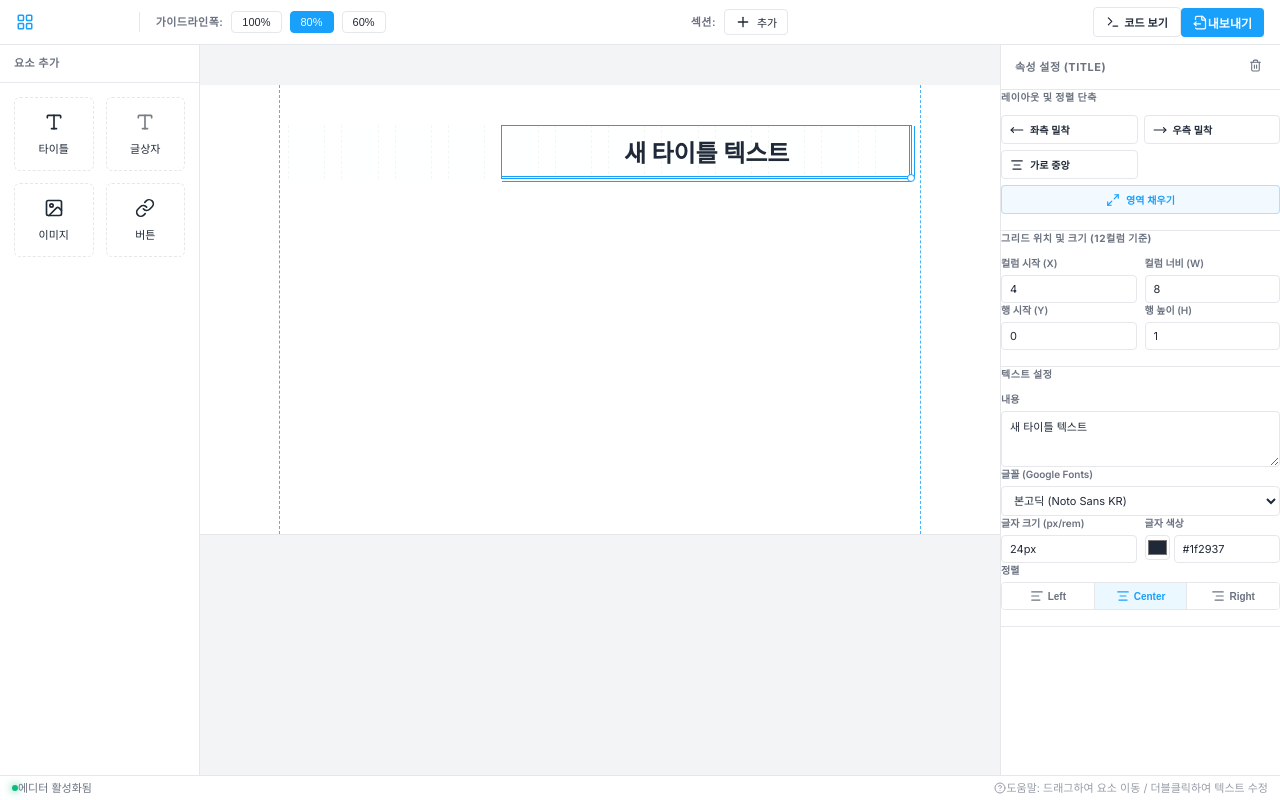
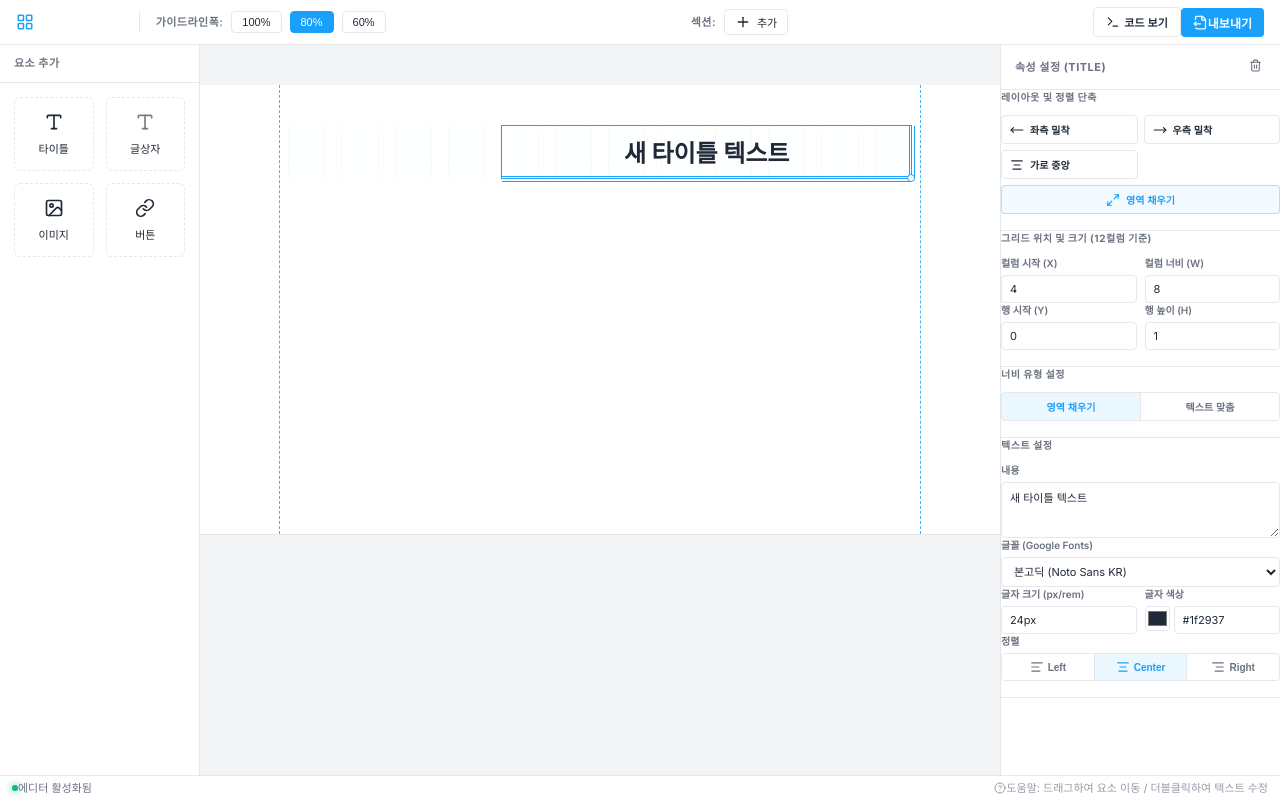
Before and after one commit to yoonzda/grid, a React (Vite) app: page / in a window 1280 px wide. Both pictures are taken after a click on the button "타이틀". Built offline with nearby package versions, Linux system fonts and the light colour scheme.

Commit message:
기능: 요소 너비 설정 옵션 추가 (영역 채우기 vs 텍스트 맞춤)

```diff
--- a/src/components/ElementWrapper.tsx
+++ b/src/components/ElementWrapper.tsx
@@ -176,6 +176,10 @@ export const ElementWrapper: React.FC<ElementWrapperProps> = ({
         pointerEvents: 'auto',
         borderRadius: element.type === 'button' || element.type === 'image' ? element.borderRadius : 0,
         boxShadow: element.boxShadow || 'none',
+        width: element.widthMode === 'fit-content' ? 'fit-content' : '100%',
+        justifySelf: element.widthMode === 'fit-content'
+          ? (element.align === 'center' ? 'center' : element.align === 'right' ? 'end' : 'start')
+          : 'stretch',
       }}
       onClick={(e) => {
         e.stopPropagation();
--- a/src/components/SidebarProperty.tsx
+++ b/src/components/SidebarProperty.tsx
@@ -169,6 +169,27 @@ export const SidebarProperty: React.FC<SidebarPropertyProps> = ({
                 onChange={(e) => updateElement({ gridH: Math.max(1, parseInt(e.target.value) || 1) })}
               />
             </div>
+          </div>
+        </div>
+
+        {/* Width Mode Settings (Stretch vs Fit Content) */}
+        <div className="property-group flex flex-col gap-2">
+          <label className="group-title">너비 유형 설정</label>
+          <div className="align-buttons-row">
+            <button
+              className={`align-btn ${element.widthMode !== 'fit-content' ? 'active' : ''}`}
+              onClick={() => updateElement({ widthMode: 'stretch' })}
+              title="지정한 컬럼 폭(W)만큼 전체 영역을 꽉 채웁니다."
+            >
+              <span>영역 채우기</span>
+            </button>
+            <button
+              className={`align-btn ${element.widthMode === 'fit-content' ? 'active' : ''}`}
+              onClick={() => updateElement({ widthMode: 'fit-content' })}
+              title="글자 길이/텍스트 내용만큼만 너비를 가집니다."
+            >
+              <span>텍스트 맞춤</span>
+            </button>
           </div>
         </div>
 
--- a/src/types.ts
+++ b/src/types.ts
@@ -26,6 +26,7 @@ export interface EditorElement {
   btnTextColor?: string;
   iconType?: 'none' | 'arrow' | 'mail' | 'link' | 'phone' | 'home';
   iconPosition?: 'before' | 'after';
+  widthMode?: 'stretch' | 'fit-content';
 }
 
 export interface Section {
--- a/src/utils/exporter.ts
+++ b/src/utils/exporter.ts
@@ -181,6 +181,13 @@ body {
       styleCss += `\n#el-id-${el.id} {\n`;
       styleCss += `  grid-column: calc(var(--el-${el.id}-grid-x) + 1) / span var(--el-${el.id}-grid-w);\n`;
       styleCss += `  grid-row: calc(var(--el-${el.id}-grid-y) + 1) / span var(--el-${el.id}-grid-h);\n`;
+      if (el.widthMode === 'fit-content') {
+        styleCss += `  width: fit-content;\n`;
+        const justify = el.align === 'center' ? 'center' : el.align === 'right' ? 'end' : 'start';
+        styleCss += `  justify-self: ${justify};\n`;
+      } else {
+        styleCss += `  width: 100%;\n`;
+      }
       styleCss += `}\n`;
 
       if (el.type === 'title') {
```
